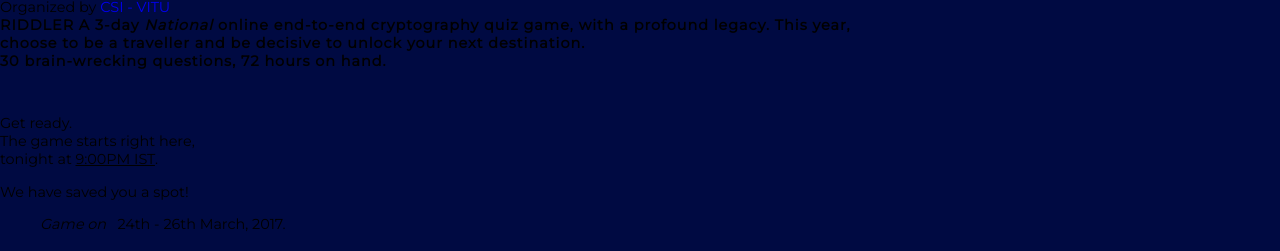
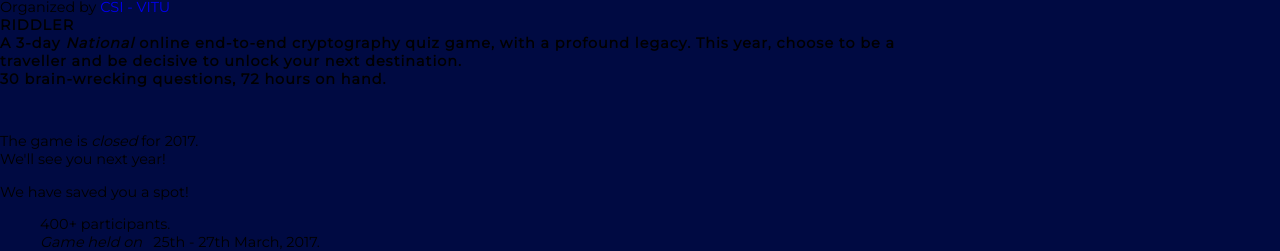
Before and after one commit to arorayash/riddler, a website built with webpack: page app/index.tpl.html in a window 1280 px wide. Shown: the part 1564-1815 px from the top of the page. Built offline with nearby package versions, Linux system fonts and the light colour scheme; animation ran at ten frames a second.

Commit message:
closing game update

```diff
--- a/app/index.tpl.html
+++ b/app/index.tpl.html
@@ -170,16 +170,16 @@
 
         <div class="main-content">
             <h4>
-                <span class="color-green title">RIDDLER</span>
+                <span class="color-green title">RIDDLER</span> <br>
                 A 3-day <em>National</em> online end-to-end cryptography quiz game, with a profound legacy.
                 This year, choose to be a traveller and be decisive to unlock your next destination. <br>
                 30 brain-wrecking questions, 72 hours on hand.
             </h4>
             <div class="form-wrapper">
             <p>
-                Get ready. <br>
-                The game starts right here, <br>
-                tonight at <u>9:00PM IST</u>.
+                The game is <em>closed</em> for 2017.
+                <br>
+                We'll see you next year!
             </p>
             <!--
             <form method="POST" id="registration-form">
@@ -192,7 +192,8 @@
 
         <div class="details">
             <ul>
-                <li><em>Game on </em> &nbsp; <span class="color-green"> 24th - 26th March, 2017.</span> </li>
+                <li>400+ participants.</li>
+                <li><em>Game held on </em> &nbsp; <span class="color-green"> 25th - 27th March, 2017.</span> </li>
             </ul>
         </div>
     </div>
```
